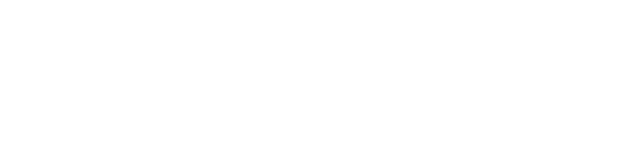
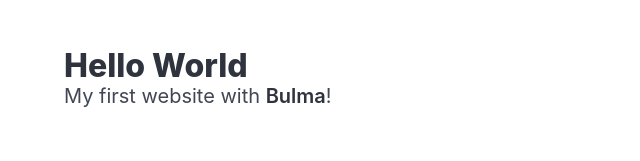
Before and after one commit to Philipp983/Exercise-Bulma-philipp, a plain HTML site: page html/index.html in a window 1280 px wide. Shown: the whole page, without its empty margins (0-640 px from the left). Drawn offline with nearby package versions, Linux system fonts and the light colour scheme.

Commit message:
used starter page example from bulma doc

```diff
--- a/html/index.html
+++ b/html/index.html
@@ -2,9 +2,20 @@
 <html lang="en">
 <head>
     <meta charset="UTF-8">
+    <meta name="viewport" content="width=device-width, initial-scale=1">
+    <link rel="stylesheet" href="https://cdn.jsdelivr.net/npm/bulma@1.0.0/css/bulma.min.css">
     <title>Title</title>
 </head>
 <body>
-
+<section class="section">
+    <div class="container">
+        <h1 class="title">
+            Hello World
+        </h1>
+        <p class="subtitle">
+            My first website with <strong>Bulma</strong>!
+        </p>
+    </div>
+</section>
 </body>
 </html>
```
